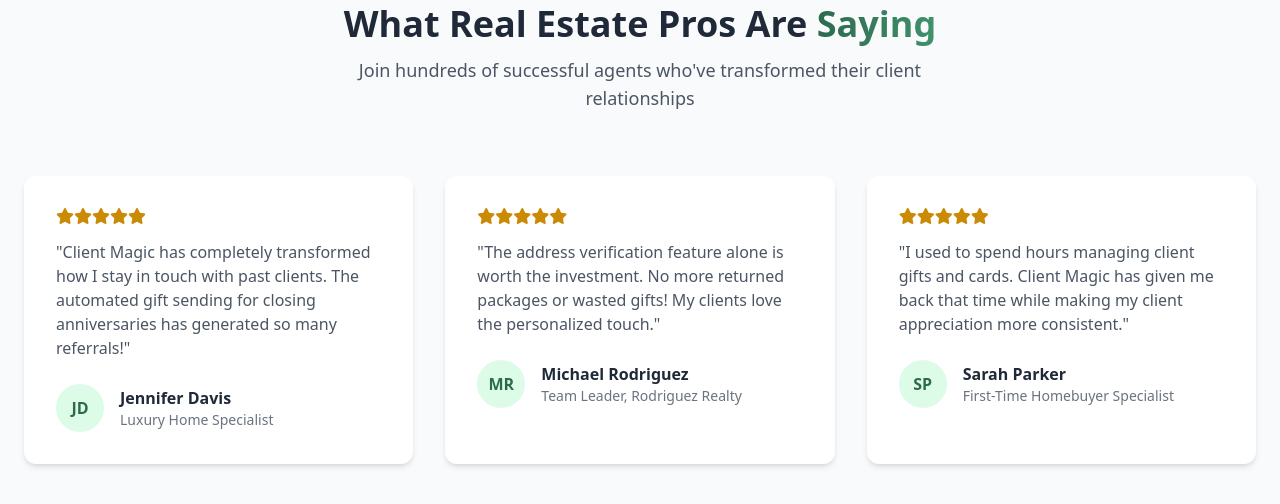
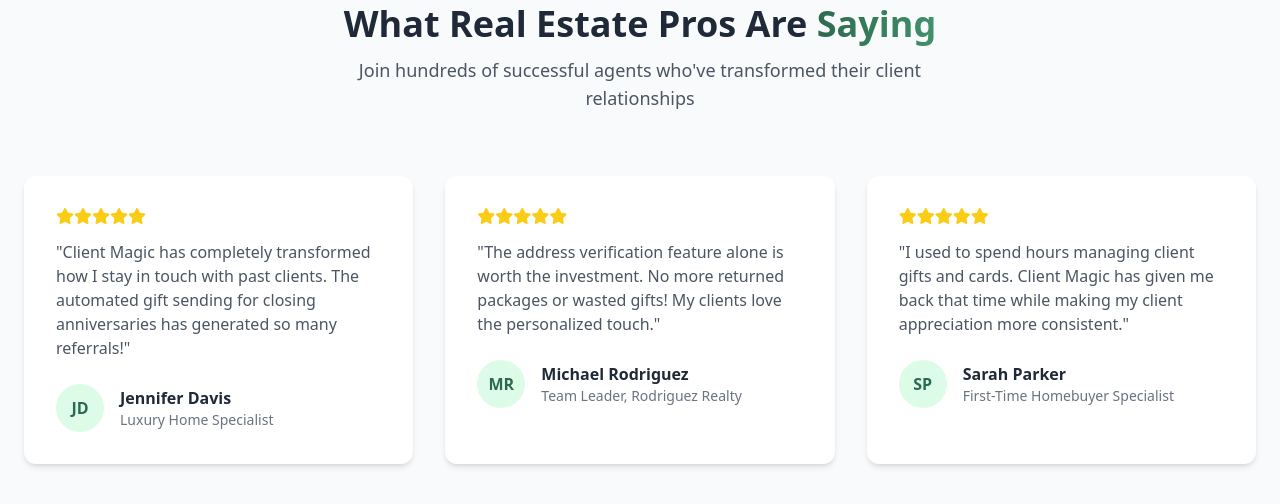
Before and after one commit to ezl/contact_updater, a Flask app: page / in a window 1280 px wide. Shown: the part 2253-2757 px from the top of the page. Run offline with Flask 3, Linux system fonts and the light colour scheme; data that the repository does not hold is empty; some libraries are stand-ins or nearby versions.

Commit message:
Use a common yellow across project

```diff
--- a/templates/index.html
+++ b/templates/index.html
@@ -59,7 +59,7 @@
         <div class="flex flex-col md:flex-row items-center">
             <div class="md:w-1/2 text-center md:text-left mb-12 md:mb-0">
                 <h1 class="text-4xl md:text-5xl font-bold mb-6 leading-tight">
-                    Client Appreciation For Real Estate Agents <span class="text-yellow-600">On Autopilot</span>
+                    Client Appreciation For Real Estate Agents <span class="text-gold">On Autopilot</span>
                 </h1>
                 <p class="text-xl opacity-90 mb-10 max-w-2xl">Automatically send small gifts or notes to your clients on birthdays, anniversaries, or holidays.</p>
                 <div class="flex flex-col sm:flex-row gap-4 justify-center md:justify-start">
@@ -81,49 +81,49 @@
 <section id="features" class="py-20 bg-forest-green-dark text-white" style="background-color: #1b4332;">
     <div class="container mx-auto px-6">
         <div class="text-center mb-16">
-            <h2 class="text-4xl font-bold text-white mb-3">Why Real Estate Agents <span class="text-yellow-400">Love Us</span></h2>
+            <h2 class="text-4xl font-bold text-white mb-3">Why Real Estate Agents <span class="text-gold">Love Us</span></h2>
             <p class="text-lg text-green-100 max-w-2xl mx-auto">Strengthen client relationships and generate more referrals with our powerful client appreciation platform</p>
         </div>
 
         <div class="grid grid-cols-1 md:grid-cols-3 gap-10">
             <!-- Feature 1 -->
             <div class="bg-forest-green rounded-xl shadow-md hover:shadow-xl transition-all duration-300 p-8 feature-card" style="background-color: #2d6a4f;">
-                <div class="text-5xl mb-6 text-yellow-300">🎁</div>
+                <div class="text-5xl mb-6 text-gold">🎁</div>
                 <h3 class="text-xl font-bold text-white mb-3">Automated Gift Sending</h3>
                 <p class="text-green-100">Never miss an important date. Schedule gifts for birthdays, home purchase anniversaries, and holidays with ease.</p>
             </div>
 
             <!-- Feature 2 -->
             <div class="bg-forest-green rounded-xl shadow-md hover:shadow-xl transition-all duration-300 p-8 feature-card" style="background-color: #2d6a4f;">
-                <div class="text-5xl mb-6 text-yellow-300">📋</div>
+                <div class="text-5xl mb-6 text-gold">📋</div>
                 <h3 class="text-xl font-bold text-white mb-3">Batch Contact Updates</h3>
                 <p class="text-green-100">Efficiently verify and update client contact information in bulk to ensure your database stays current.</p>
             </div>
 
             <!-- Feature 3 -->
             <div class="bg-forest-green rounded-xl shadow-md hover:shadow-xl transition-all duration-300 p-8 feature-card" style="background-color: #2d6a4f;">
-                <div class="text-5xl mb-6 text-yellow-300">🏠</div>
+                <div class="text-5xl mb-6 text-gold">🏠</div>
                 <h3 class="text-xl font-bold text-white mb-3">Address Verification</h3>
                 <p class="text-green-100">Confirm client addresses before sending gifts to ensure successful delivery every time.</p>
             </div>
 
             <!-- Feature 4 -->
             <div class="bg-forest-green rounded-xl shadow-md hover:shadow-xl transition-all duration-300 p-8 feature-card" style="background-color: #2d6a4f;">
-                <div class="text-5xl mb-6 text-yellow-300">🎯</div>
+                <div class="text-5xl mb-6 text-gold">🎯</div>
                 <h3 class="text-xl font-bold text-white mb-3">Client Gift Selection</h3>
                 <p class="text-green-100">Let clients choose their preferred gifts or delivery times for a personalized experience they'll appreciate.</p>
             </div>
 
             <!-- Feature 5 -->
             <div class="bg-forest-green rounded-xl shadow-md hover:shadow-xl transition-all duration-300 p-8 feature-card" style="background-color: #2d6a4f;">
-                <div class="text-5xl mb-6 text-yellow-300">💰</div>
+                <div class="text-5xl mb-6 text-gold">💰</div>
                 <h3 class="text-xl font-bold text-white mb-3">Budget Management</h3>
                 <p class="text-green-100">Set price ranges for different client tiers and track your client appreciation spending throughout the year.</p>
             </div>
 
             <!-- Feature 6 -->
             <div class="bg-forest-green rounded-xl shadow-md hover:shadow-xl transition-all duration-300 p-8 feature-card" style="background-color: #2d6a4f;">
-                <div class="text-5xl mb-6 text-yellow-300">🔄</div>
+                <div class="text-5xl mb-6 text-gold">🔄</div>
                 <h3 class="text-xl font-bold text-white mb-3">Smart Reminders</h3>
                 <p class="text-green-100">Get notifications for upcoming birthdays and important dates so you can plan your client outreach effectively.</p>
             </div>
@@ -176,7 +176,7 @@
             <!-- Testimonial 1 -->
             <div class="bg-white p-8 rounded-xl shadow-md testimonial-card">
                 <div class="flex items-center mb-4">
-                    <div class="text-yellow-600 flex">
+                    <div class="text-gold flex">
                         <i class="fas fa-star"></i>
                         <i class="fas fa-star"></i>
                         <i class="fas fa-star"></i>
@@ -199,7 +199,7 @@
             <!-- Testimonial 2 -->
             <div class="bg-white p-8 rounded-xl shadow-md testimonial-card">
                 <div class="flex items-center mb-4">
-                    <div class="text-yellow-600 flex">
+                    <div class="text-gold flex">
                         <i class="fas fa-star"></i>
                         <i class="fas fa-star"></i>
                         <i class="fas fa-star"></i>
@@ -222,7 +222,7 @@
             <!-- Testimonial 3 -->
             <div class="bg-white p-8 rounded-xl shadow-md testimonial-card">
                 <div class="flex items-center mb-4">
-                    <div class="text-yellow-600 flex">
+                    <div class="text-gold flex">
                         <i class="fas fa-star"></i>
                         <i class="fas fa-star"></i>
                         <i class="fas fa-star"></i>
```
